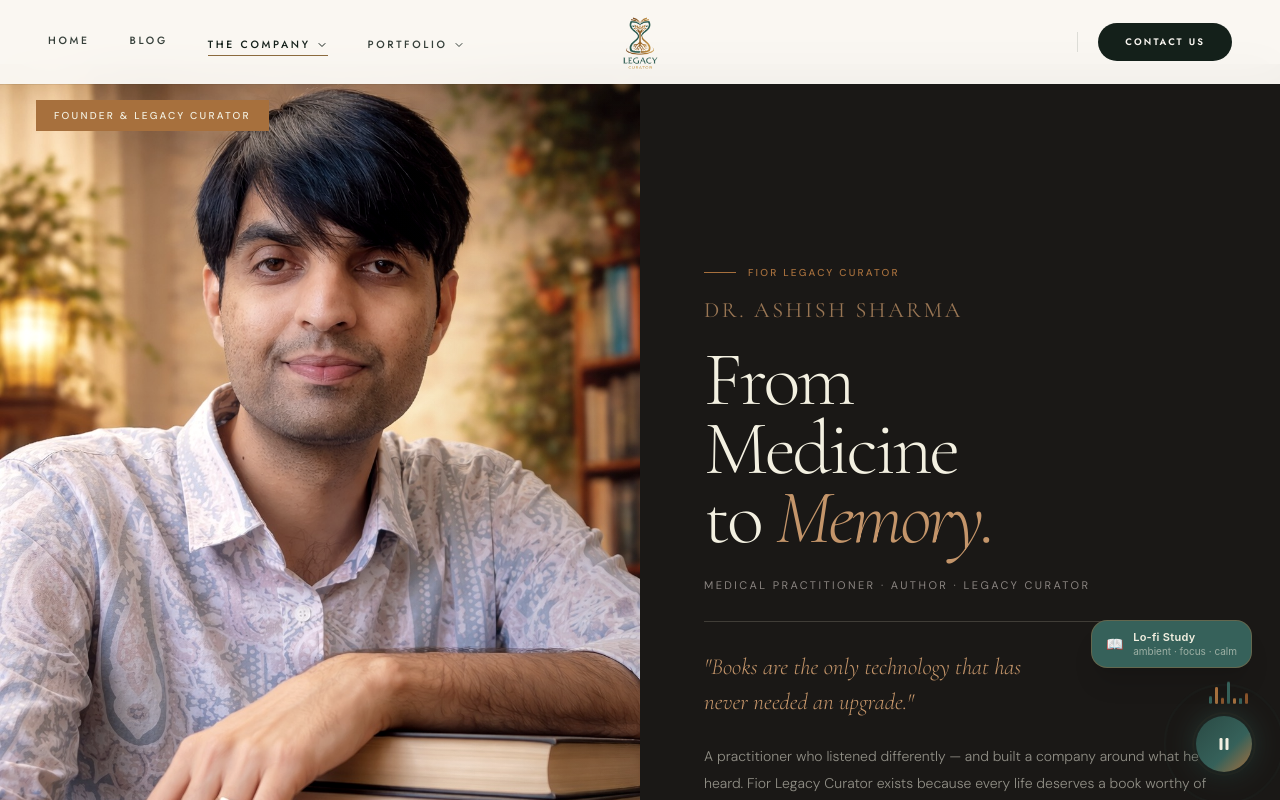
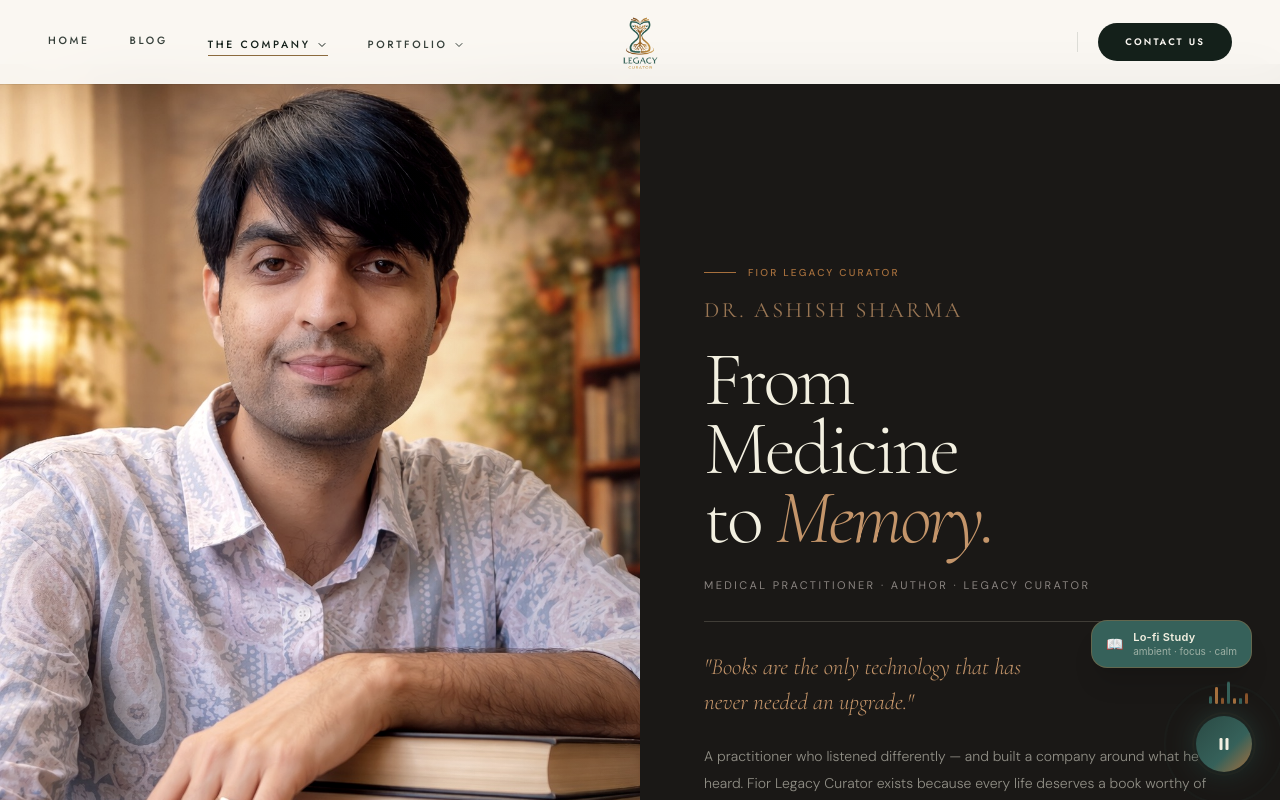
Before and after one commit to ZwolfConsultancyService/legacy-curator---Frontend, a React (Vite) app: page /founder in a window 1280 px wide. Shown: the top 800 px of the page. Built offline with nearby package versions, Linux system fonts and the light colour scheme.

Commit message:
update code

```diff
--- a/src/Pages/Routes/Founderspage/Founderspage.jsx
+++ b/src/Pages/Routes/Founderspage/Founderspage.jsx
@@ -388,7 +388,7 @@ export default function FounderPage() {
               )
             }
             <div className="fp-hero-img-overlay" />
-            <div className="fp-hero-tag">Founder &amp; Legacy Curator</div>
+
           </div>
 
           <div className="fp-hero-right">
```
